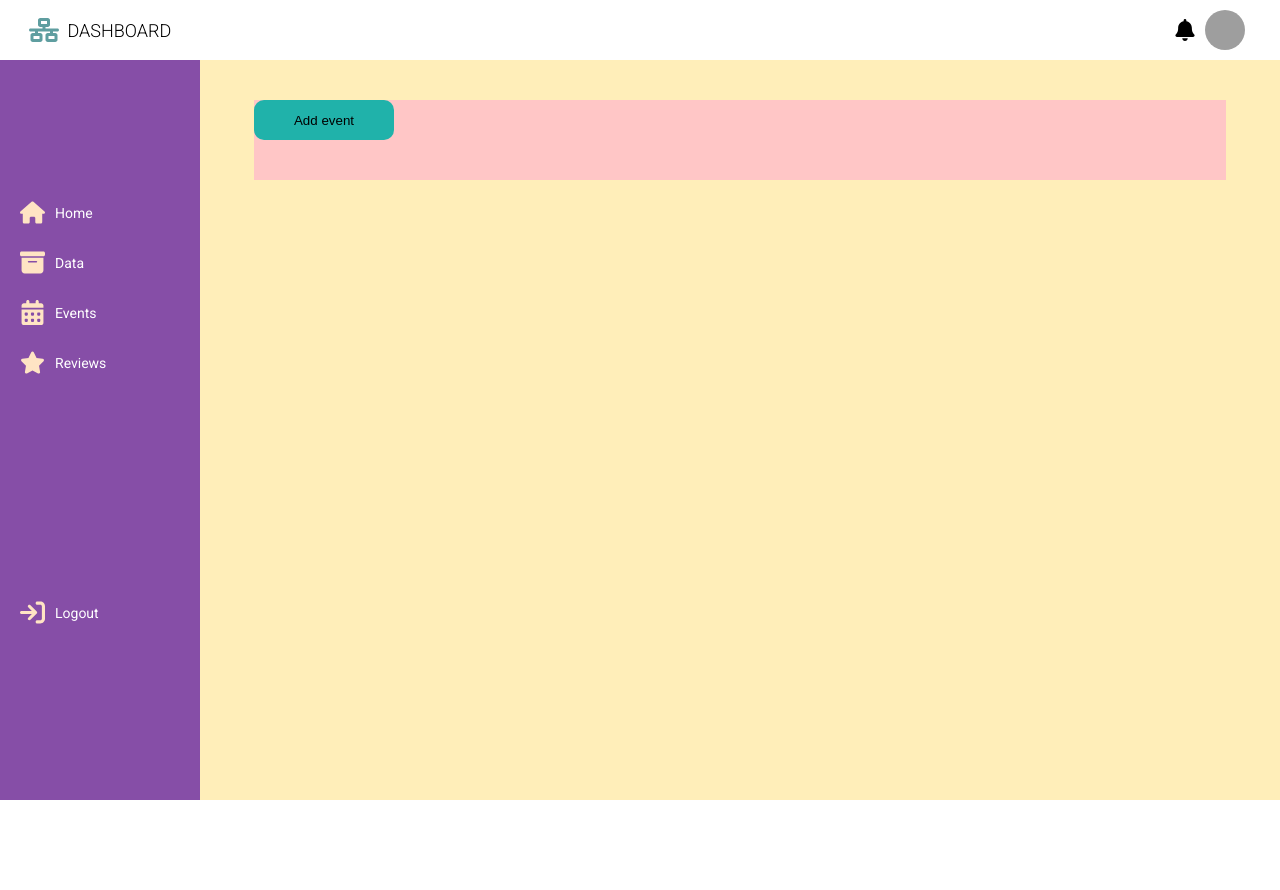
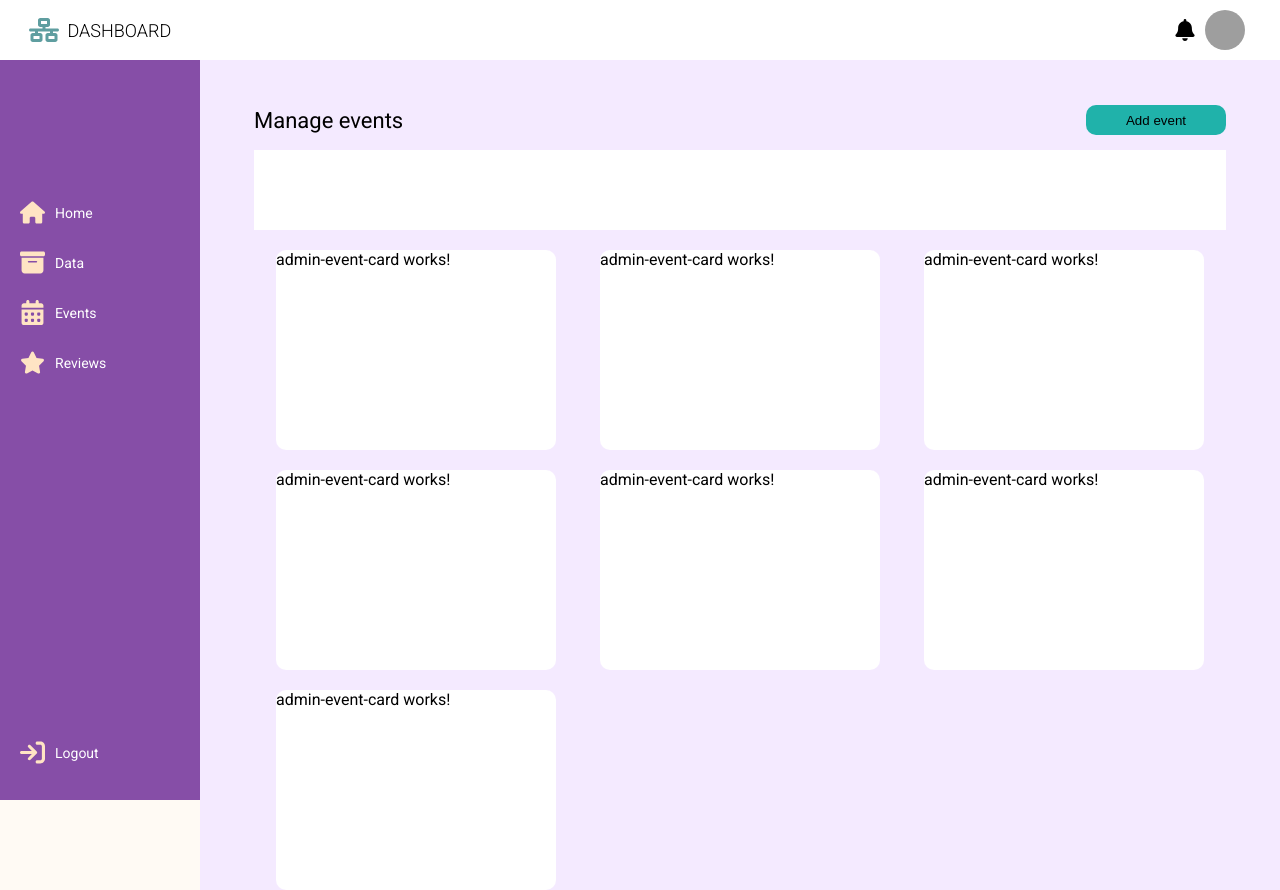
Before and after one commit to jasarevicedis/GoTravnik, an Angular app: page /eventcalendar in a window 1280 px wide. Before the commit the page ends 800 px from the top, so only its background shows below. Built offline with nearby package versions, Linux system fonts and the light colour scheme; grey boxes are pictures that could not be loaded.

Commit message:
ADMIN: eventpage update

```diff
--- a/src/app/admin/admin.module.ts
+++ b/src/app/admin/admin.module.ts
@@ -16,6 +16,7 @@ import { AdminAttractionsPageComponent } from './pages/subpages/admin-attraction
 import { AdminAccommodationPageComponent } from './pages/subpages/admin-accommodation-page/admin-accommodation-page.component';
 import { AdminActivitiesPageComponent } from './pages/subpages/admin-activities-page/admin-activities-page.component';
 import { AddeventPopupComponent } from './components/addevent-popup/addevent-popup.component';
+import { AdminEventCardComponent } from './components/admin-event-card/admin-event-card.component';
 
 
 @NgModule({
@@ -33,7 +34,8 @@ import { AddeventPopupComponent } from './components/addevent-popup/addevent-pop
     AdminAttractionsPageComponent,
     AdminAccommodationPageComponent,
     AdminActivitiesPageComponent,
-    AddeventPopupComponent
+    AddeventPopupComponent,
+    AdminEventCardComponent
   ],
   imports: [
     CommonModule,
--- /dev/null
+++ b/src/app/admin/components/admin-event-card/admin-event-card.component.html
@@ -0,0 +1 @@
+<p>admin-event-card works!</p>
--- /dev/null
+++ b/src/app/admin/components/admin-event-card/admin-event-card.component.scss
@@ -0,0 +1,8 @@
+:host {
+    display: flex;
+    width: 280px;
+    height: 200px;
+    background-color: white;
+    border-radius: 10px;
+    justify-self: center;
+}
--- a/src/app/admin/components/admin-sidebar/admin-sidebar.component.scss
+++ b/src/app/admin/components/admin-sidebar/admin-sidebar.component.scss
@@ -37,6 +37,6 @@
         margin-top: 130px;
     }
     .admin-sidebar-link:nth-child(5) {
-        margin-top: 200px;
+        margin-top: calc(100vh - 60px - 180px - 220px);
     }
 }
--- a/src/app/admin/pages/admin-eventpage/admin-eventpage.component.html
+++ b/src/app/admin/pages/admin-eventpage/admin-eventpage.component.html
@@ -1,4 +1,17 @@
-<div class="eventpage-nav">
+<div class="eventpage-header">
+    <p>Manage events</p>
     <button class="add-event-button">Add event</button>
 </div>
-<div class="events-container"></div>
+<div class="eventpage-nav">
+
+</div>
+<div class="events-container">
+    <app-admin-event-card></app-admin-event-card>
+    <app-admin-event-card></app-admin-event-card>
+    <app-admin-event-card></app-admin-event-card>
+    <app-admin-event-card></app-admin-event-card>
+    <app-admin-event-card></app-admin-event-card>
+    <app-admin-event-card></app-admin-event-card>
+    <app-admin-event-card></app-admin-event-card>
+
+</div>
--- a/src/app/admin/pages/admin-eventpage/admin-eventpage.component.scss
+++ b/src/app/admin/pages/admin-eventpage/admin-eventpage.component.scss
@@ -5,18 +5,23 @@
 
     margin-top: 60px;
     display: flex;
-    background-color: rgb(255, 238, 185);
+    background-color: rgb(244, 234, 255);
+
     flex-direction: column;
     align-items: center;
-    .eventpage-nav {
+    .eventpage-header {
         margin-top: 40px;
+        height: 40px;
         width: 90%;
-        height: 80px;
         display: flex;
-        background-color: rgb(255, 198, 198);
+        align-items: center;
+        justify-content: space-between;
+        p {
+            font-size: 22px;
+        }
         .add-event-button {
             width: 140px;
-            height: 40px;
+            height: 30px;
             display: flex;
             background-color: lightseagreen;
             align-items: center;
@@ -25,4 +30,23 @@
             border-radius: 10px;
         }
     }
+    .eventpage-nav {
+        margin-top: 10px;
+        width: 90%;
+        height: 80px;
+        display: flex;
+        background-color: rgb(255, 255, 255);
+
+    }
+    .events-container {
+        width: 90%;
+        margin-top: 20px;
+        //background-color: lightblue;
+        display: grid;
+        grid-template-columns:  repeat(auto-fill, minmax(280px, 1fr));
+        //justify-content: space-between;
+        row-gap: auto;
+        row-gap: 20px;
+        //column-gap: 20px;
+    }
 }
```
Also changed, not shown: src/app/admin/components/admin-event-card/admin-event-card.component.ts (added, +10 -0 lines), 1 other file (tests, documents, lock files or other folders).
